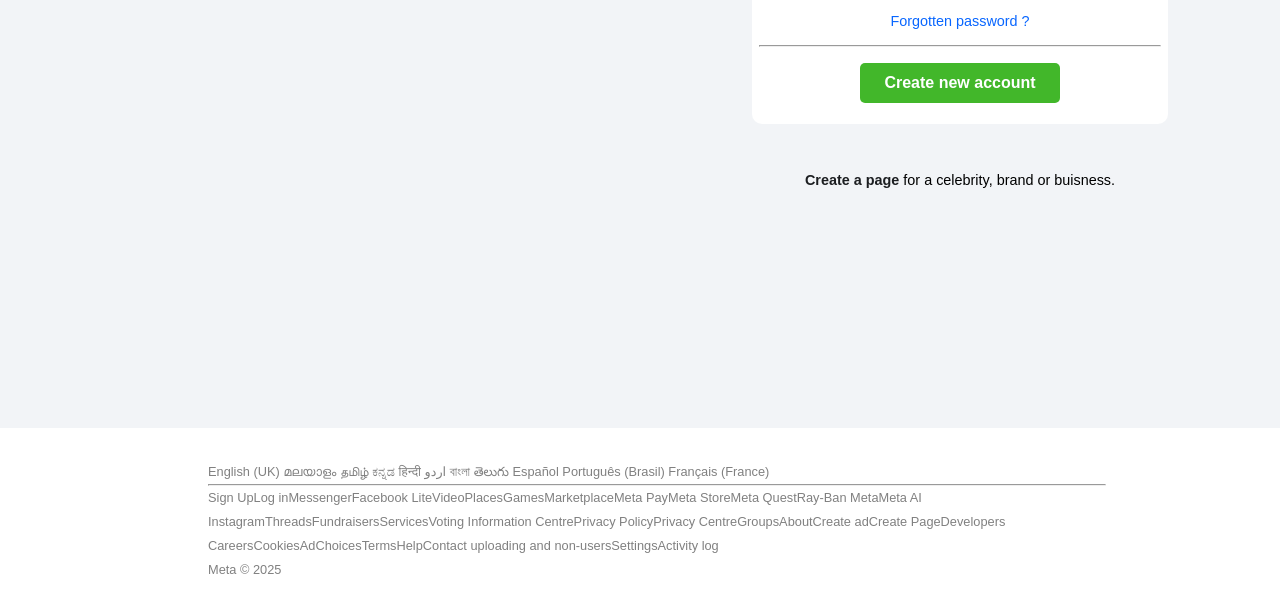
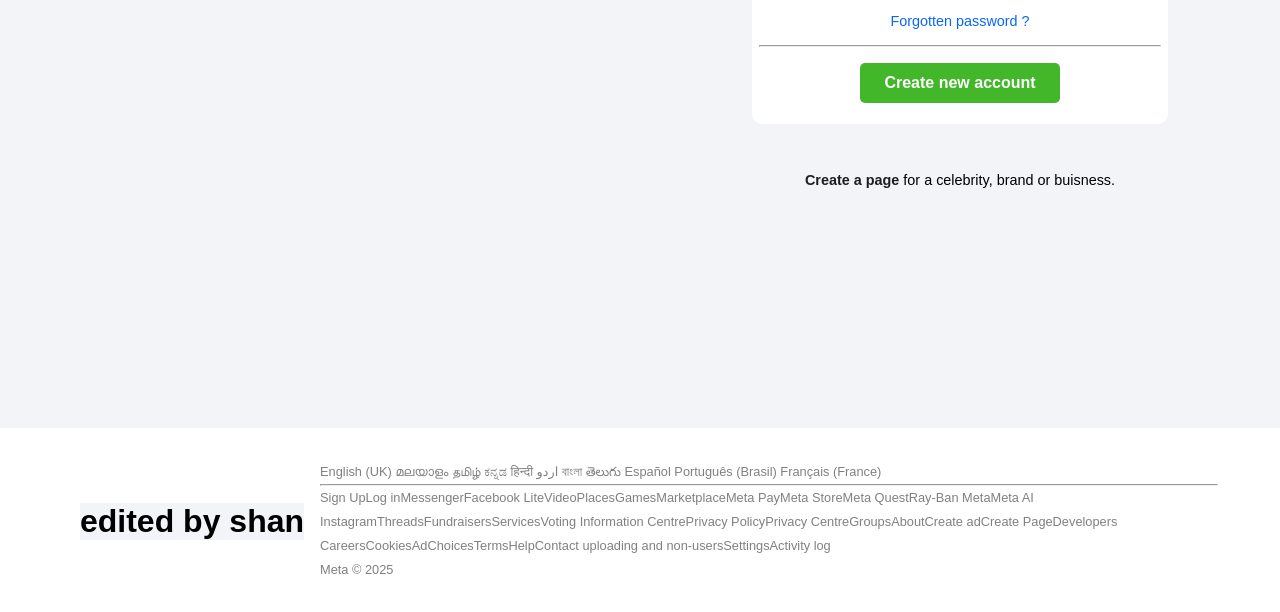
Before and after one commit to Shanraj333/facebook_login_page, a plain HTML site: page index.html in a window 1280 px wide. Shown: the part 372-984 px from the top of the page. Drawn offline with Linux system fonts and the light colour scheme.

Commit message:
Update index.html

```diff
--- a/index.html
+++ b/index.html
@@ -48,6 +48,7 @@
         </div>
       </div>
       <footer>
+        <h1>edited by shan</h1>
         <div class="footer-container">
           <p>
             English (UK) മലയാളം தமிழ் ಕನ್ನಡ हिन्दी اردو বাংলা తెలుగు Español
```
